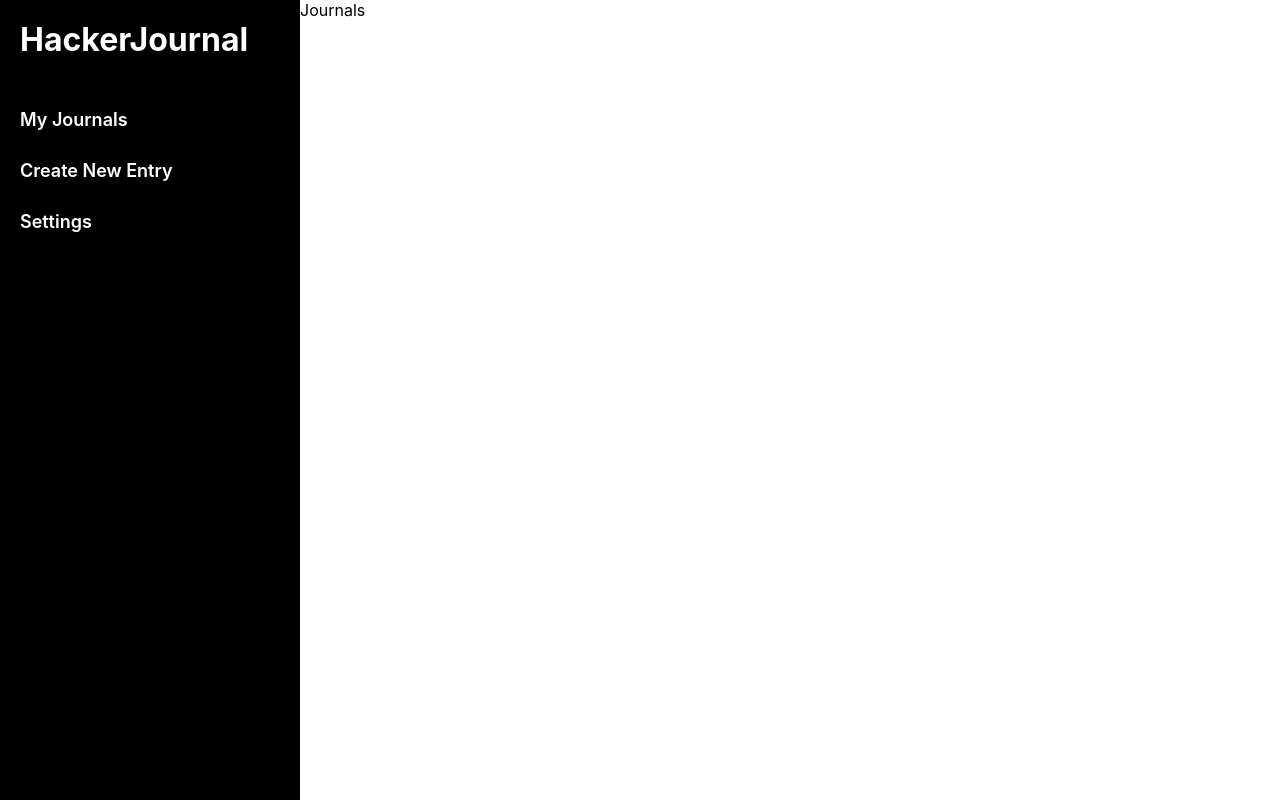
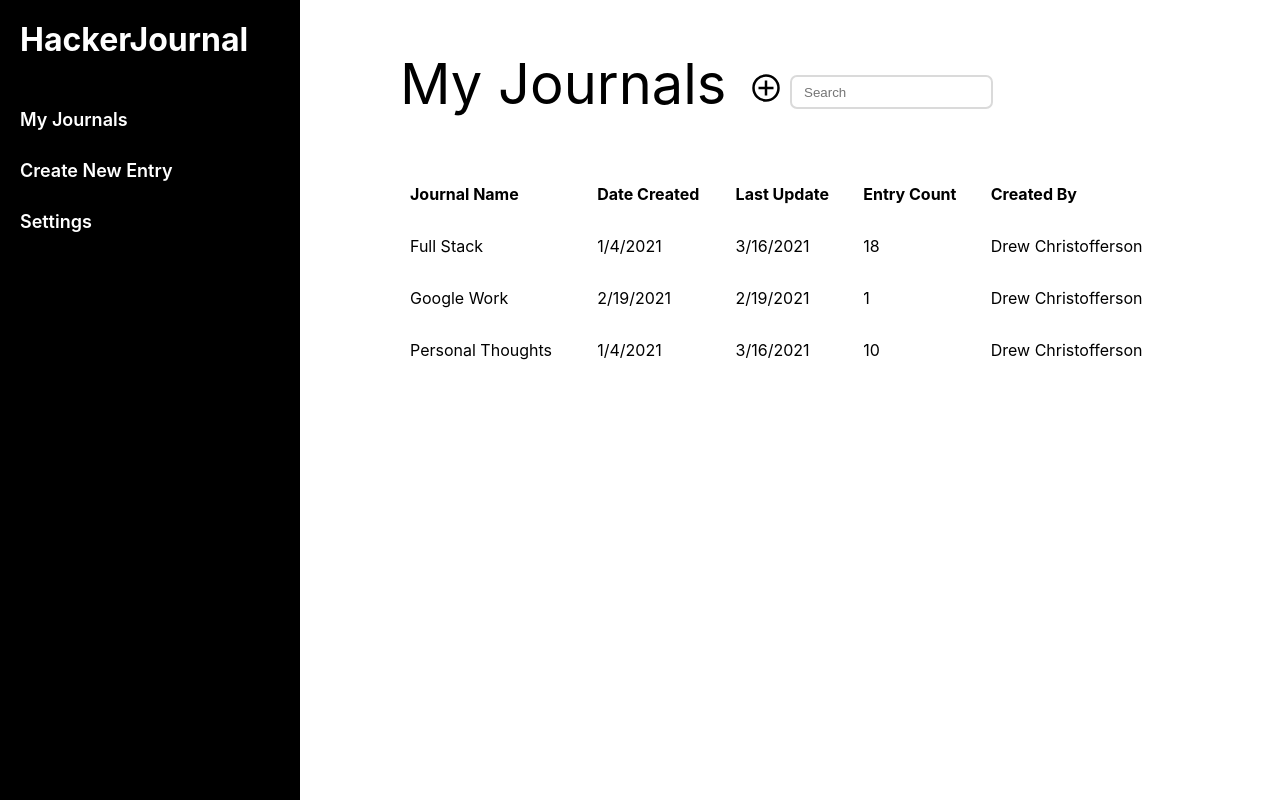
Before and after one commit to DrewChristofferson/journal_frontend, a React (Create React App) app: page /journals in a window 1280 px wide. Built offline with nearby package versions, Linux system fonts and the light colour scheme.

Commit message:
journals page

```diff
--- a/package.json
+++ b/package.json
@@ -12,6 +12,7 @@
     "@types/react-dom": "^17.0.0",
     "react": "^17.0.2",
     "react-dom": "^17.0.2",
+    "react-icons": "^4.2.0",
     "react-router-dom": "^5.2.0",
     "react-scripts": "4.0.3",
     "styled-components": "^5.2.3",
--- a/src/App.tsx
+++ b/src/App.tsx
@@ -1,12 +1,14 @@
 import React from 'react';
-import logo from './logo.svg';
 import styled from 'styled-components'
 import { BrowserRouter as Router, Switch, Route } from "react-router-dom"
 import './App.css';
 import Sidebar from './navbar'
+import Journal from './views/journal/index'
 
 const AppContainer = styled.div`
-  padding-left: 300px;
+  margin-left: 400px;
+  margin-top: 50px;
+  margin-right: 100px;
 `
 
 function App() {
@@ -16,9 +18,7 @@ function App() {
       <AppContainer>
           <Switch>
             <Route path="/journals">
-              <div>
-                Journals
-              </div>
+              <Journal />
             </Route>
             <Route path="/newentry">
               <div>
--- /dev/null
+++ b/src/Components/searchbar.tsx
@@ -0,0 +1,30 @@
+import React from 'react';
+import styled from 'styled-components'
+
+const SearchForm = styled.form`
+    height: 40px;
+    width: 50%;
+    padding-bottom: 3px;
+`
+
+const Input = styled.input`
+    border: 2px solid #dadada;
+    border-radius: 7px;
+    height: 70%;
+    width: 50%;
+    text-indent: 10px;
+    &:focus {
+        outline: none;
+        border-color: #9ecaed;
+        box-shadow: 0 0 2px #9ecaed;
+`;
+
+function Searchbar () {
+    return(
+        <SearchForm>
+            <Input type="text" placeholder="Search" />
+        </SearchForm>
+    )
+}
+
+export default Searchbar;
--- /dev/null
+++ b/src/views/journal/index.tsx
@@ -0,0 +1,157 @@
+import React from 'react';
+import styled from 'styled-components'
+import Searchbar from '../../Components/searchbar'
+import { GrAddCircle } from 'react-icons/gr';
+import { useHistory } from "react-router-dom";
+
+
+const JournalContainer = styled.div`
+    display: flex;
+    flex-direction: column;
+`
+
+const JournalHeader = styled.div`
+    display: flex;
+    justify-content: space-between;
+    align-items: flex-end;
+    padding-bottom: 50px;
+`
+
+const JournalTitleGroup = styled.div`
+    display: flex;
+    justify-content: left;
+    align-items: flex-end;
+`
+const JournalTitleText = styled.div`
+    font-size: 56px;
+`
+
+const AddIcon = styled(GrAddCircle)`
+    padding-bottom: 15px;
+    padding-left: 25px;
+    cursor: pointer;
+`
+
+const Table = styled.table`
+    color: black;
+    width: 100%;
+    border-collapse: collapse;
+`
+const TableRowHeading = styled.tr`
+    text-align: left;
+    line-height: 50px;
+`
+
+const TableRow = styled.tr`
+    text-align: left;
+    line-height: 50px;
+    &:hover {
+        cursor: pointer;
+        background-color: #e5f2ff;
+    }
+`
+const TableHeader = styled.th`
+    text-align: left;
+    padding-left: 10px;
+`
+const TableItem = styled.td`
+    text-align: left;
+    padding-left: 10px;
+`
+
+interface JournalObject {
+    id: string;
+    name: string;
+    date: string;
+    update: string;
+    count: number;
+    owner: string;
+}
+
+const journalColumns: string[] = [
+    "Journal Name",
+    "Date Created",
+    "Last Update",
+    "Entry Count",
+    "Created By"
+]
+
+const journalItems: JournalObject[] = [
+    {
+        id: "abhsdf7wfbhaisdbf",
+        name: "Full Stack",
+        date: "1/4/2021",
+        update: "3/16/2021",
+        count: 18,
+        owner: "Drew Christofferson"
+    },
+    {
+        id: "abhsasdgasbvhaisdbf",
+        name: "Google Work",
+        date: "2/19/2021",
+        update: "2/19/2021",
+        count: 1,
+        owner: "Drew Christofferson"
+    },
+    {
+        id: "abhasdfdfbhaisdbf",
+        name: "Personal Thoughts",
+        date: "1/4/2021",
+        update: "3/16/2021",
+        count: 10,
+        owner: "Drew Christofferson"
+    },
+
+]
+
+function Journal () {
+    let history = useHistory();
+
+    const handleJournalClick = (id: string) => {
+        history.push(`/journals/${id}`)
+    }
+
+    const handleNewEntryClick = () => {
+        history.push("/newentry")
+    }
+
+    return(
+        <JournalContainer>
+            <JournalHeader>
+                <JournalTitleGroup>
+                    <JournalTitleText>
+                        My Journals
+                    </JournalTitleText>
+                    <AddIcon size={30} onClick={handleNewEntryClick}/>
+                </JournalTitleGroup>
+                <Searchbar />
+            </JournalHeader>
+            <Table>
+                <TableRowHeading>
+                    {
+                        journalColumns.map(heading => {
+                            return (
+                                <TableHeader>{heading}</TableHeader>
+                            )
+                        })
+                    }
+                </TableRowHeading>
+                {
+                    journalItems.map(item => {
+                        return (
+                            <TableRow onClick={() => handleJournalClick(item.id)}>
+                                <TableItem>{item.name}</TableItem>
+                                <TableItem>{item.date}</TableItem>
+                                <TableItem>{item.update}</TableItem>
+                                <TableItem>{item.count}</TableItem>
+                                <TableItem>{item.owner}</TableItem>
+                            </TableRow>
+                        )
+                    })
+                }
+            </Table>
+        </JournalContainer>
+    )
+}
+
+export default Journal;
```
Also changed, not shown: 2 other files (tests, documents, lock files or other folders).
